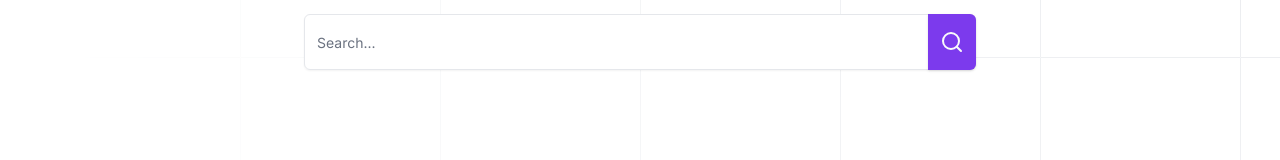
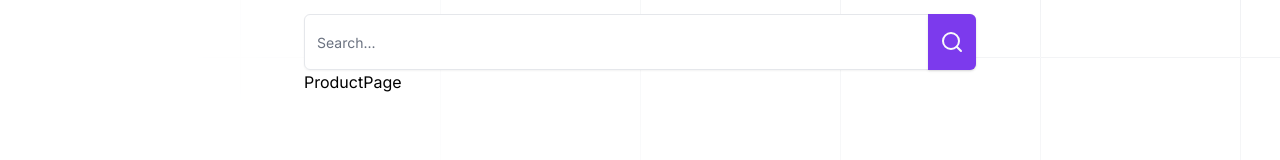
Before and after one commit to Ajay01103/Vector_Product_Search_NEXT.JS14, a Next.js app: page /products/1 in a window 1280 px wide. Before the commit this address had no page. Shown: the part 342-502 px from the top of the page. Built offline with nearby package versions, Linux system fonts and the light colour scheme.

Commit message:
initial commit

```diff
--- /dev/null
+++ b/src/app/products/[productId]/page.tsx
@@ -0,0 +1,7 @@
+import React from "react"
+
+const ProductPage = () => {
+  return <div>ProductPage</div>
+}
+
+export default ProductPage
```
